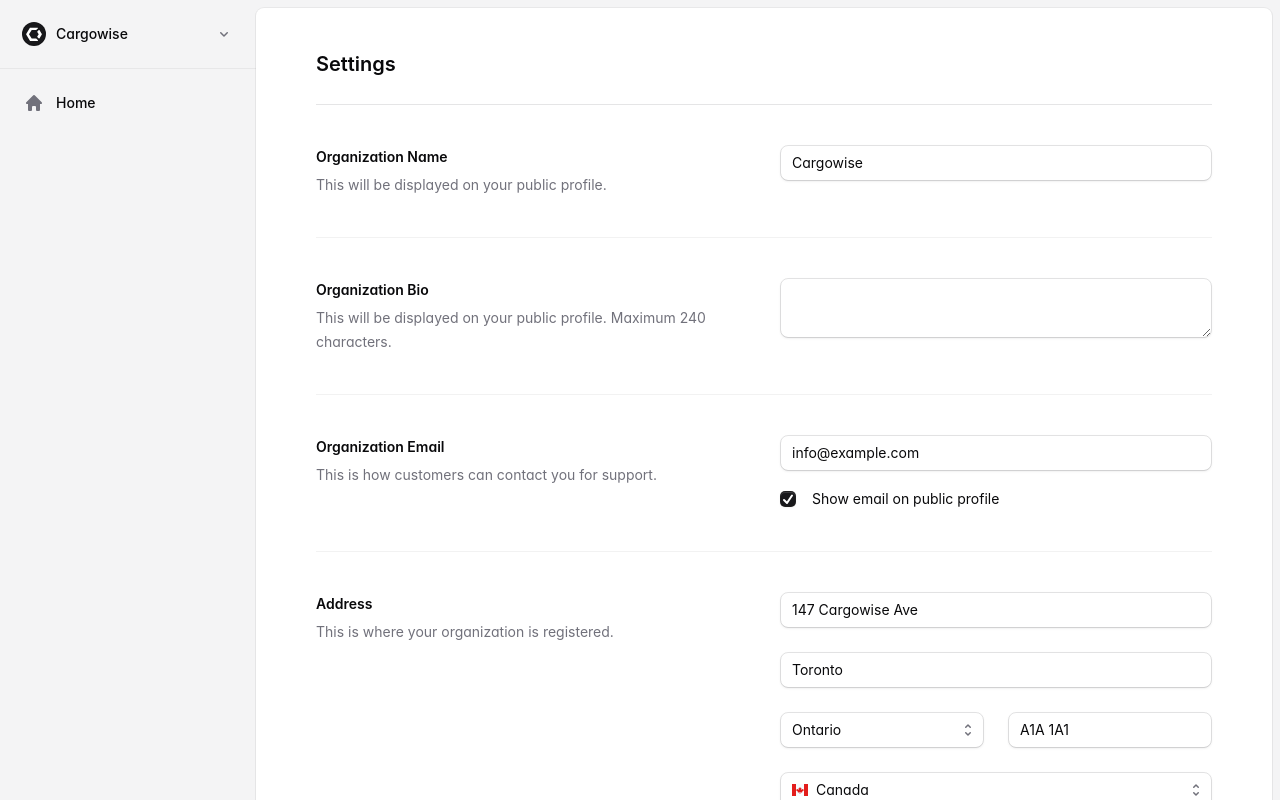
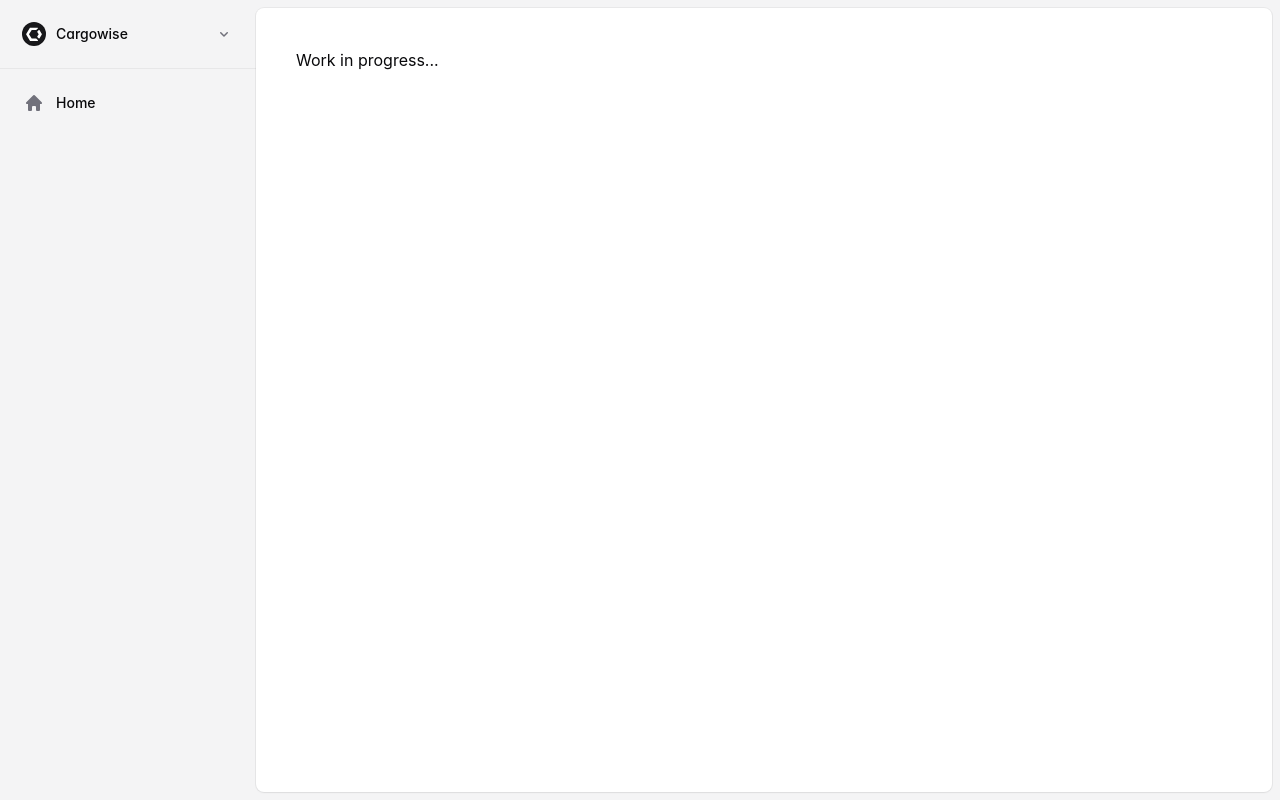
Before and after one commit to g-six/cargowise, a Next.js app: page /settings in a window 1280 px wide. Shown: the top 800 px of the page. Built offline with nearby package versions, Linux system fonts and the light colour scheme; a web font is replaced by a local one.

Commit message:
feat: filter

```diff
--- a/src/app/(app)/settings/page.tsx
+++ b/src/app/(app)/settings/page.tsx
@@ -15,6 +15,7 @@ export const metadata: Metadata = {
 }
 
 export default function Settings() {
+    return <>Work in progress...</>
   return (
     <form method="post" className="mx-auto max-w-4xl">
       <Heading>Settings</Heading>
```
